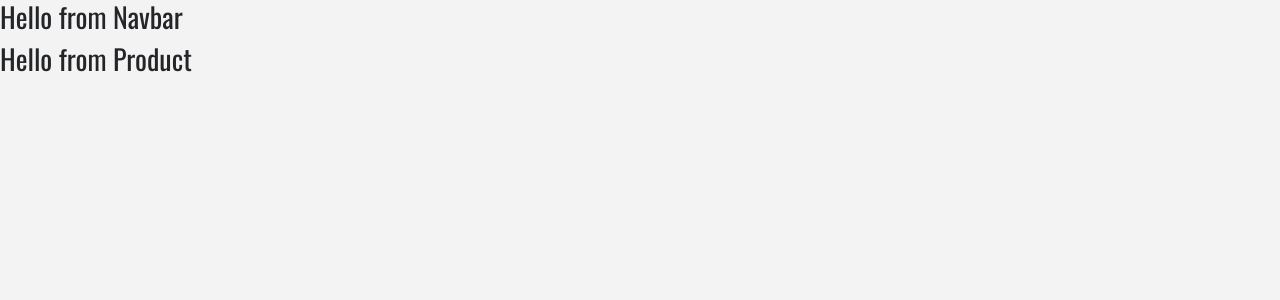
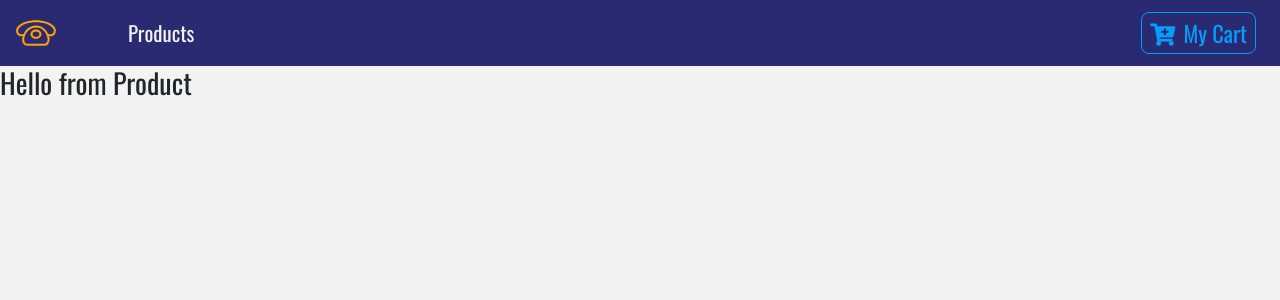
Before and after one commit to mikevorce/simple-ecommerce-site, a React (Create React App) app: page / in a window 1280 px wide. Shown: the top 300 px of the page. Built offline with nearby package versions, Linux system fonts and the light colour scheme.

Commit message:
Add basic navbar styling to project

```diff
--- /dev/null
+++ b/src/components/Button.js
@@ -0,0 +1,24 @@
+import styled from 'styled-components';
+
+
+export const ButtonContainer = styled.button`
+		text-transform:capitalize;
+		font-size: 1.4rem;
+		background: transparent;
+		border: 0.05rem solid var(--lightBlue);
+		color: var(--lightBlue);
+		border-radius: 0.5rem;
+		margin: 0.2rem 0.5rem 0.2rem 0;
+		padding: 0.2rem 0.5rem;
+		cursor: pointer;
+		transition: all 0.5s ease-in-out;
+	&:hover {
+		background: var(--lightBlue);
+		color: car(--mainBlue);
+	}
+	&:focus {
+		outline: none;
+	}
+`;
+
+export default ButtonContainer;
--- a/src/components/Navbar.js
+++ b/src/components/Navbar.js
@@ -1,11 +1,43 @@
-import React, { Component } from 'react'
+import React, { Component } from 'react';
+import { Link } from 'react-router-dom';
+
+import styled from 'styled-components';
+import ButtonContainer from './Button';
+import logo from '../logo.svg';
+
 
 export default class Navbar extends Component {
 	render() {
 		return (
-			<div>
-				<h3>Hello from Navbar</h3>
-			</div>
+			<NavWrapper className="navbar navbar-expand-sm navbar-dark px-sm-5s">
+				<Link to='/'>
+					<img src={logo} alt="store" className="navbar-brand" />
+				</Link>
+				<ul className="navbar-nav align-items-center">
+					<li className="nav-item ml-5">
+						<Link to="/" class="nav-link">
+							products
+						</Link>
+					</li>
+				</ul>
+				<Link to='/cart' className="ml-auto">
+					<ButtonContainer>
+						<span className="mr-2">
+							<i className="fas fa-cart-plus" />
+						</span>
+						<span>my cart</span>
+					</ButtonContainer>
+				</Link>
+			</NavWrapper>
 		);
 	}
 }
+
+const NavWrapper = styled.nav`
+	background: var(--mainBlue);
+	.nav-link {
+		color: var(--mainWhite) !important;
+		font-size: 1.3rem;
+		text-transform: capitalize;
+	}
+`
```
